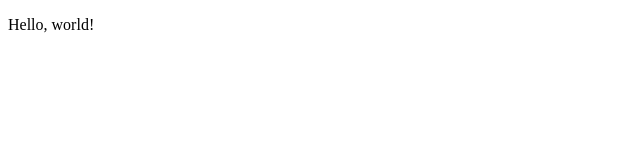
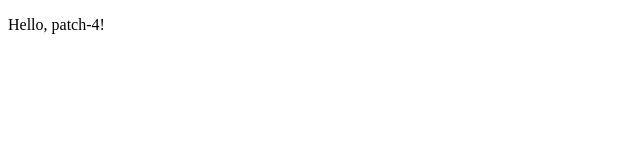
Before and after one commit to chalkygames123/sandbox-actions, a website: page src/index.html in a window 1280 px wide. Shown: the full height of the page, 0-640 px from the left. Drawn offline with Linux system fonts and the light colour scheme.

Commit message:
Update index.html

```diff
--- a/src/index.html
+++ b/src/index.html
@@ -6,6 +6,6 @@
 		<title>Document</title>
 	</head>
 	<body>
-		<p>Hello, world!</p>
+		<p>Hello, patch-4!</p>
 	</body>
 </html>
```
